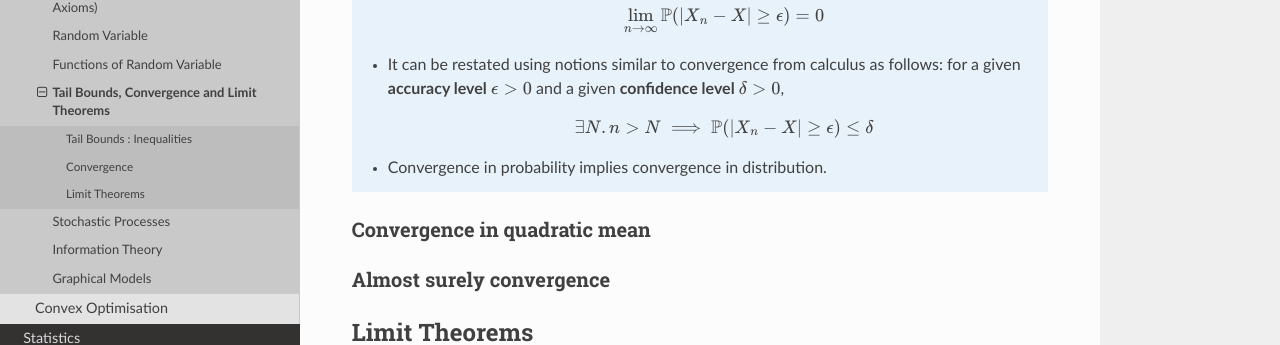
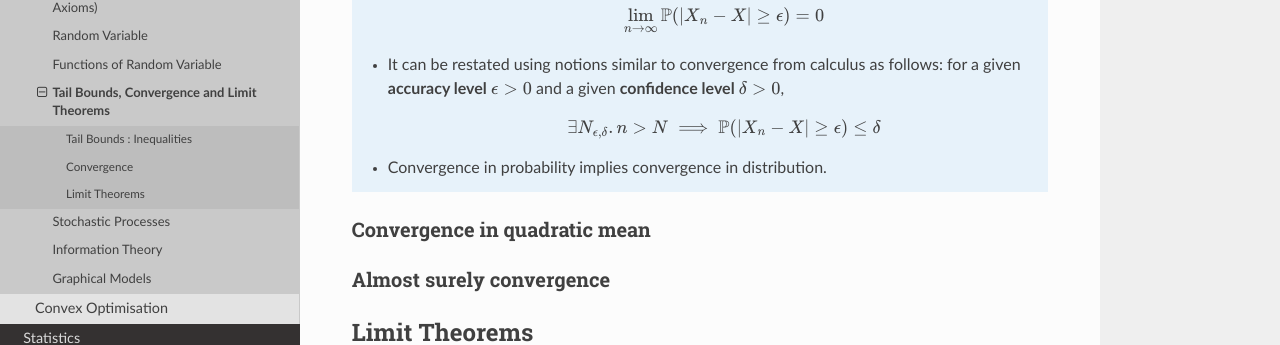
Before and after one commit to uselesstechjunks/leetcode, a Sphinx documentation site: the page built from docs/source/math/prob/ineq.rst, in a window 1280 px wide and 900 px high, scrolled down 2087 px. Shown: the part 141-486 px from the top of the window. Built offline with Sphinx 7.4.7 and the Read the Docs theme 2.0.0, drawn with Linux system fonts in a browser that asks for light colours.

Commit message:
Update ineq.rst

```diff
--- a/docs/source/math/prob/ineq.rst
+++ b/docs/source/math/prob/ineq.rst
@@ -70,7 +70,7 @@ Convergence in probability
 		.. math:: \lim\limits_{n\to\infty}\mathbb{P}(|X_n-X|\geq\epsilon)=0
 	* It can be restated using notions similar to convergence from calculus as follows: for a given **accuracy level** :math:`\epsilon>0` and a given **confidence level** :math:`\delta>0`,
 
-		.. math:: \exists N . n>N\implies\mathbb{P}(|X_n-X|\geq\epsilon)\leq\delta
+		.. math:: \exists N_{\epsilon,\delta} . n>N\implies\mathbb{P}(|X_n-X|\geq\epsilon)\leq\delta
 	* Convergence in probability implies convergence in distribution.
 
 Convergence in quadratic mean
```
